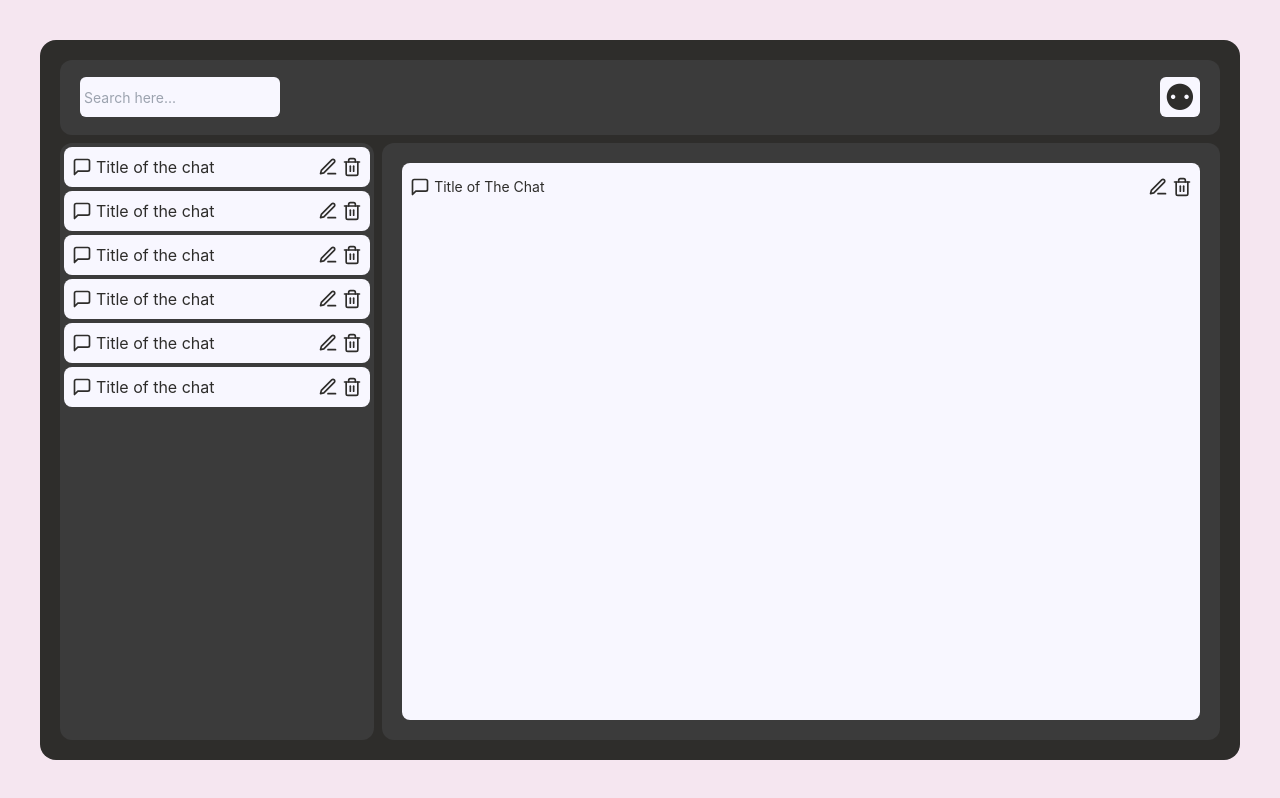
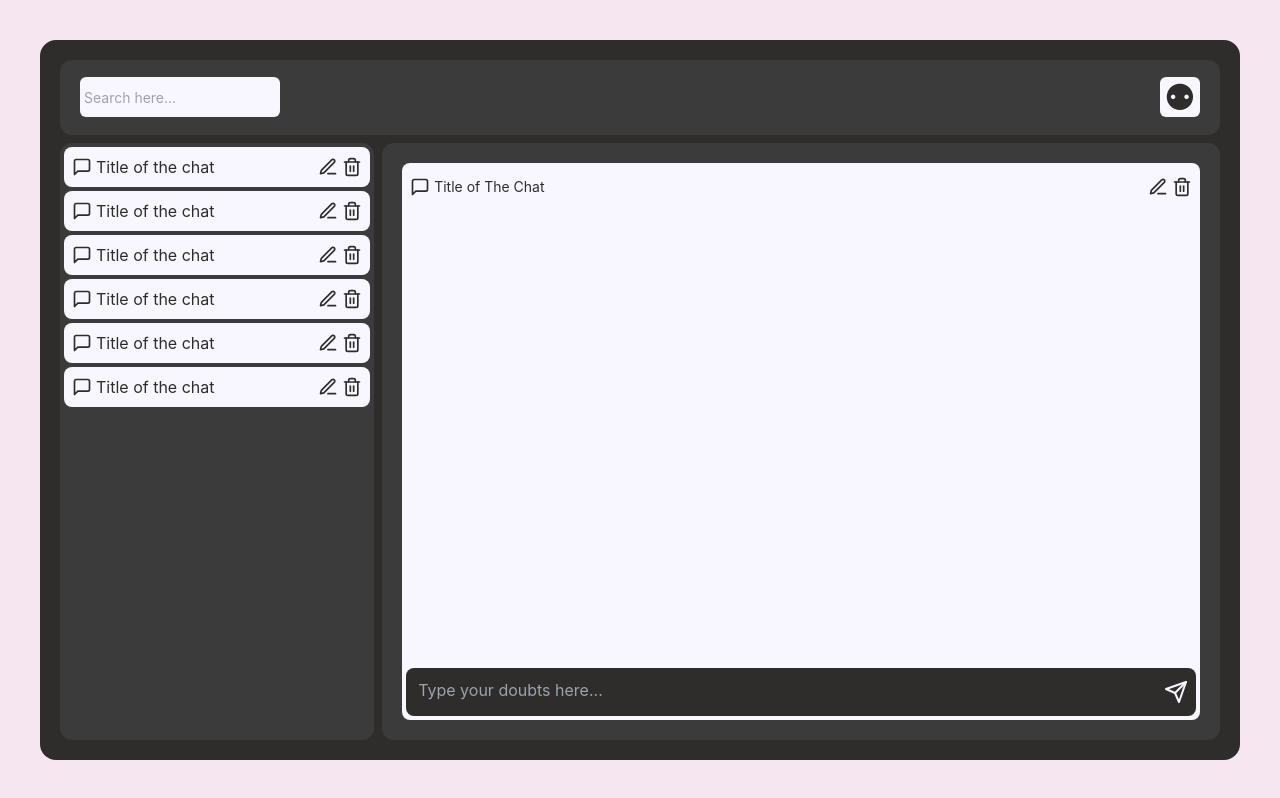
Before and after one commit to Dharmik3107/Study-Helper-AI-frontend, a React (Vite) app: page / in a window 1280 px wide. Built offline with nearby package versions, Linux system fonts and the light colour scheme.

Commit message:
Input field Resizable Complete

```diff
--- a/src/components/ChatBox/ChatBox.jsx
+++ b/src/components/ChatBox/ChatBox.jsx
@@ -1,11 +1,15 @@
 import React from "react";
 
 import ChatHeader from "../ChatHeader/ChatHeader";
+import ChatInput from "../ChatInput/ChatInput";
 
 const ChatBox = () => {
 	return (
-		<div className="w-full h-full p-1 lg:p-5">
-			<ChatHeader />
+		<div className="relative w-full h-full p-1 lg:p-5">
+			<div className="relative w-full h-full bg-ghostWhite rounded-lg text-blackMagic p-1 flex flex-col justify-between item-center">
+				<ChatHeader />
+				<ChatInput />
+			</div>
 		</div>
 	);
 };
--- a/src/components/ChatHeader/ChatHeader.jsx
+++ b/src/components/ChatHeader/ChatHeader.jsx
@@ -6,13 +6,11 @@ import { ReactComponent as EditIcon } from "../../assets/EditIcon.svg";
 
 const ChatHeader = () => {
 	return (
-		<div className="relative w-full h-full bg-ghostWhite rounded-lg text-blackMagic p-1">
-			<div className="w-full h-10 flex justify-between items-center">
-				<ChatIcon className="absolute left-2 w-5 h-5" />
-				<h1 className="w-full ml-5 px-2 text-sm mr-12">Title of The Chat</h1>
-				<EditIcon className="absolute right-8 w-5 h-5 cursor-pointer" />
-				<DeleteIcon className="absolute right-2 w-5 h-5 cursor-pointer" />
-			</div>
+		<div className="w-full h-10 flex justify-between items-center">
+			<ChatIcon className="absolute left-2 w-5 h-5" />
+			<h1 className="w-full ml-5 px-2 text-sm mr-12">Title of The Chat</h1>
+			<EditIcon className="absolute right-8 w-5 h-5 cursor-pointer" />
+			<DeleteIcon className="absolute right-2 w-5 h-5 cursor-pointer" />
 		</div>
 	);
 };
--- /dev/null
+++ b/src/components/ChatInput/ChatInput.jsx
@@ -0,0 +1,41 @@
+import React, { useRef, useState, useEffect } from "react";
+
+import { ReactComponent as SendIcon } from "../../assets/SendIcon.svg";
+
+const ChatInput = () => {
+	const [inputText, setInputText] = useState("");
+	const textareaRef = useRef(null);
+	const divRef = useRef(null);
+
+	useEffect(() => {
+		if (inputText.length > 0) {
+			textareaRef.current.style.height = "auto";
+			textareaRef.current.style.height = `${textareaRef.current.scrollHeight}px`;
+			divRef.current.style.height = "auto";
+			divRef.current.style.height = `${divRef.current.scrollHeight}px`;
+		} else {
+			divRef.current.style.height = "48px";
+		}
+	}, [inputText]);
+
+	const handleInputChange = (e) => {
+		setInputText(e.target.value);
+	};
+
+	return (
+		<div ref={divRef} className="relative w-full bg-blackMagic rounded-lg text-ghostWhite pl-1 pr-7 flex flex-col py-[10px]">
+			<textarea
+				ref={textareaRef}
+				className="w-full bg-[transparent] outline-none resize-none text-sm md:text-base indent-2"
+				style={{ height: "24px", maxHeight: "150px", overflowY: `${inputText.length > 0 ? "auto" : "hidden"}` }}
+				placeholder="Type your doubts here..."
+				value={inputText}
+				onChange={handleInputChange}
+				name="textarea"
+			/>
+			<SendIcon className="absolute top-1/2 right-2 w-6 h-6 -translate-y-1/2 cursor-pointer"></SendIcon>
+		</div>
+	);
+};
+
+export default ChatInput;
```
Also changed, not shown: src/assets/SendIcon.svg (added).
